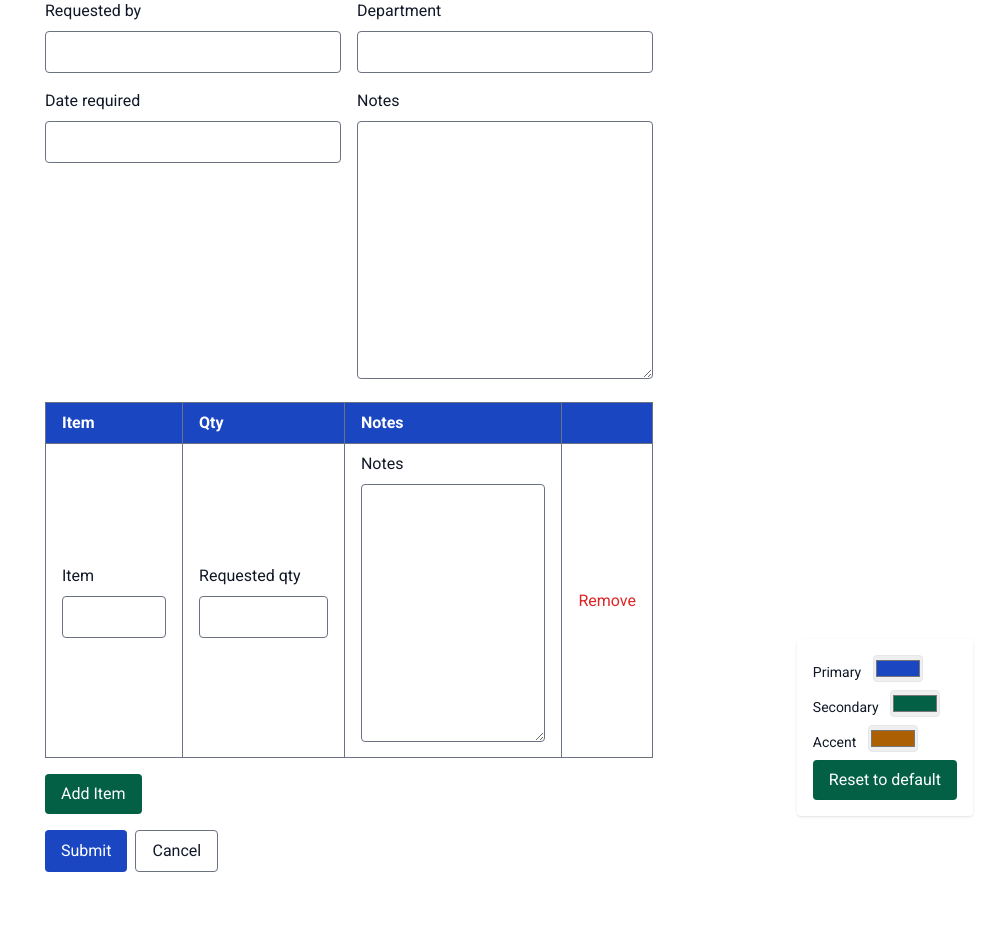
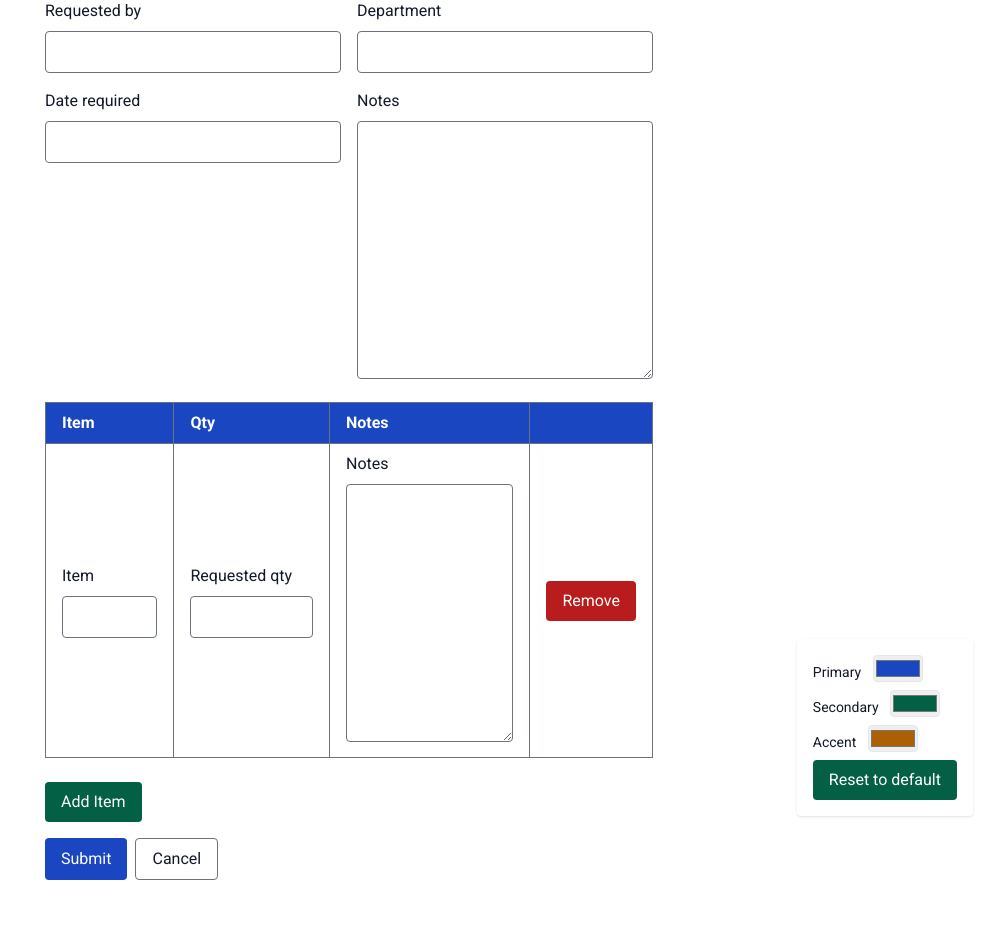
Before and after one commit to arishboteco/Inventory-App, a Django app: page /indents/create/ in a window 1280 px wide. Shown: the part 161-1089 px from the top of the page, without its empty margins (291-1280 px from the left). Before the commit the page ends 1033 px from the top, so only its background shows below. Run offline with Django 5.2, Linux system fonts and the light colour scheme; style sheets or scripts are compiled from the project's sources; some libraries are stand-ins or nearby versions.

Commit message:
style: update indent form buttons

```diff
--- a/templates/inventory/indent_form.html
+++ b/templates/inventory/indent_form.html
@@ -30,14 +30,14 @@
         <td>{% include "components/form_field.html" with field=item_form.item %}</td>
         <td>{% include "components/form_field.html" with field=item_form.requested_qty %}</td>
         <td>{% include "components/form_field.html" with field=item_form.notes %}</td>
-        <td><button type="button" class="remove-row text-red-600 dark:text-red-400">Remove</button></td>
+        <td><button type="button" class="remove-row btn-danger">Remove</button></td>
       </tr>
     {% endfor %}
     </tbody>
   </table>
   <datalist id="item-options"></datalist>
-  <div class="mt-2">
-    <button type="button" id="add-row" class="btn-secondary">Add Item</button>
+  <div>
+    <button type="button" id="add-row" class="btn-secondary mt-2">Add Item</button>
   </div>
 {% endblock %}
 {% block submit_text %}Submit{% endblock %}
```
